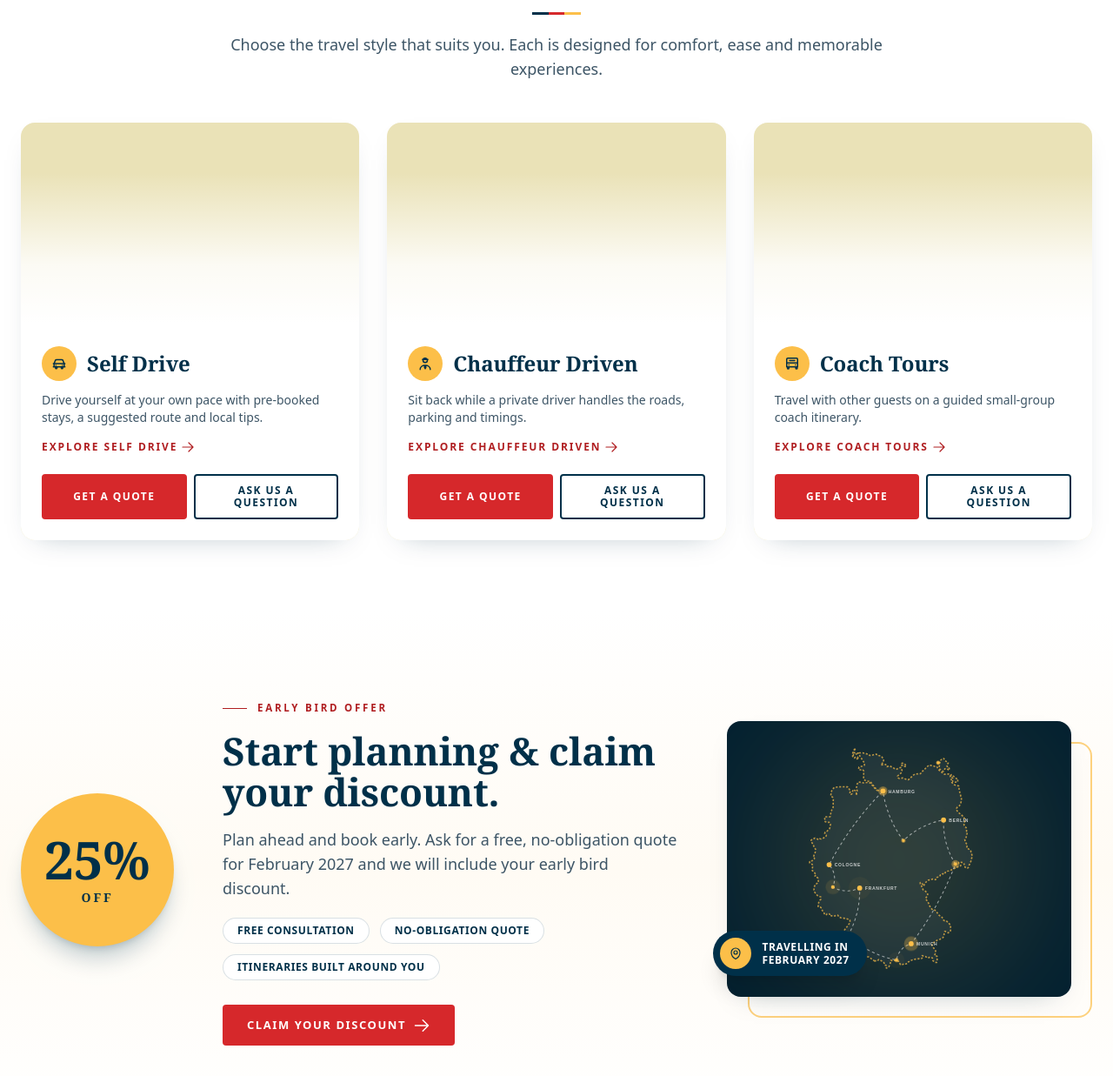
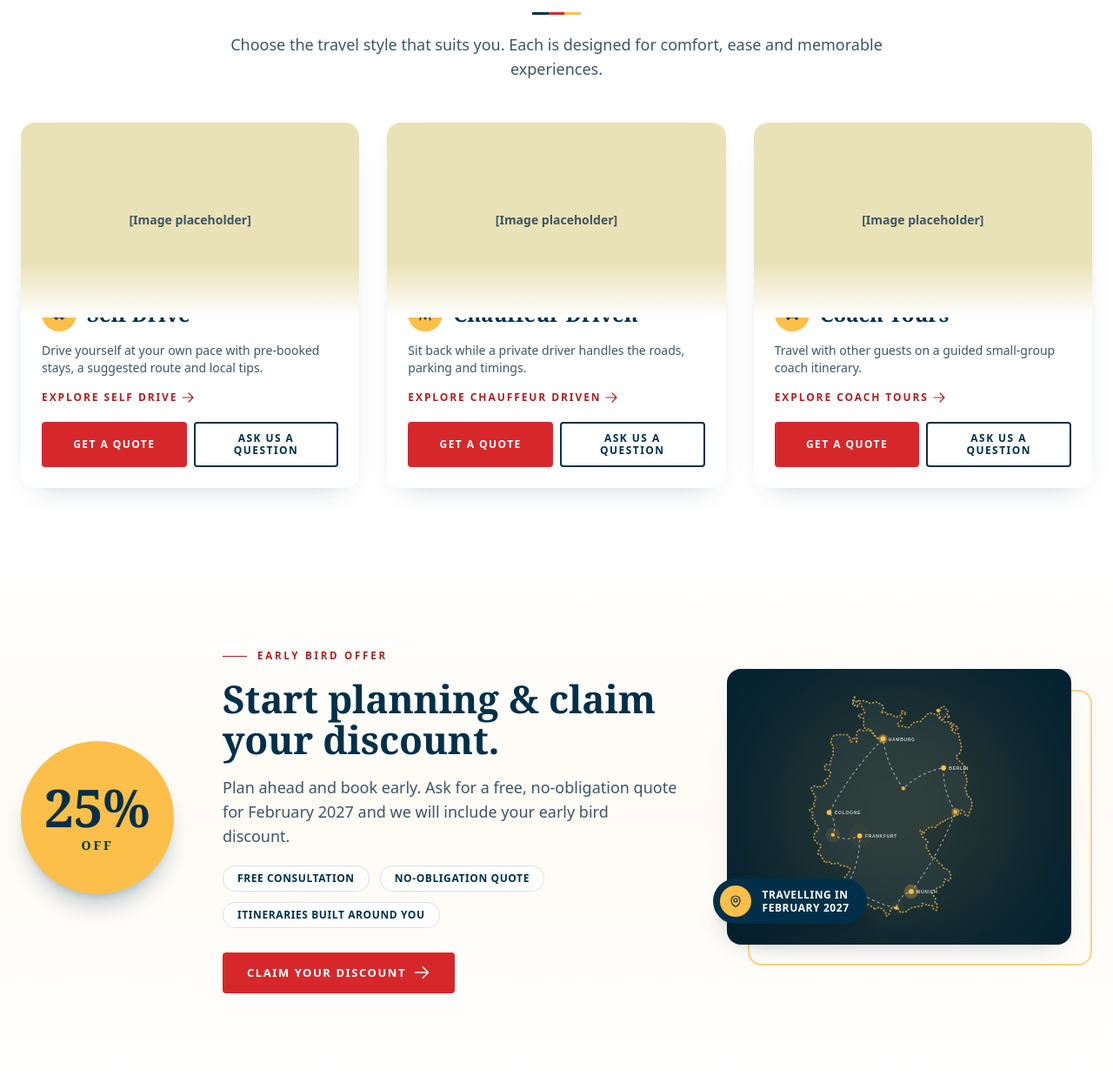
Before and after one commit to xfranzce/go-germany-tours, a Laravel app: page / in a window 1280 px wide. Shown: the part 1743-2980 px from the top of the page at 87% size. Run offline with Laravel 12, Linux system fonts and the light colour scheme; data comes from the database, SQL or seed files in the repository; data that the repository does not hold is empty; style sheets or scripts are compiled from the project's sources; parts of the project's set-up code (start-up, migrations or seed data) failed here and were passed over; some web fonts are replaced.

Commit message:
Home: signature cards with clear photo on top and white panel
Co-Authored-By: Claude Sonnet 5.5 <noreply@anthropic.com>

```diff
--- a/resources/views/home.blade.php
+++ b/resources/views/home.blade.php
@@ -73,10 +73,13 @@
             @foreach($tourTypes as $t)
                 @php $incl = array_slice(array_values(array_filter(array_map('trim', preg_split('/\R/', (string) $t->inclusions)))), 0, 3); @endphp
                 {{-- photo card: bright photo on top, fading into white where the icon, title and copy sit --}}
-                <article class="group relative isolate flex min-h-[30rem] w-[82%] shrink-0 snap-center flex-col md:w-auto md:shrink justify-end overflow-hidden rounded-2xl bg-white text-brand-navy shadow-card">
-                    <x-picture :path="$t->image" sizes="(min-width: 768px) 24rem, 82vw" class="absolute inset-0 -z-20 h-full w-full object-cover transition duration-[1200ms] group-hover:scale-105"/>
-                    <div class="absolute inset-0 -z-10 bg-gradient-to-t from-white from-[52%] via-white/85 via-[66%] to-transparent to-[88%]" aria-hidden="true"></div>
-                    <div class="p-6 pt-48">
+                <article class="group flex w-[82%] shrink-0 snap-center flex-col overflow-hidden rounded-2xl bg-white text-brand-navy shadow-card md:w-auto md:shrink">
+                    {{-- clear, bright photo on top, melting softly into the white panel below --}}
+                    <div class="relative h-56 shrink-0 overflow-hidden">
+                        <x-picture :path="$t->image" sizes="(min-width: 768px) 24rem, 82vw" class="h-full w-full object-cover transition duration-[1200ms] group-hover:scale-105"/>
+                        <div class="absolute inset-x-0 bottom-0 h-16 bg-gradient-to-t from-white to-transparent" aria-hidden="true"></div>
+                    </div>
+                    <div class="-mt-6 flex flex-1 flex-col p-6 pt-0">
                         <div class="flex items-center gap-3">
                             <span class="grid size-10 shrink-0 place-items-center rounded-full bg-brand-gold text-brand-navy" aria-hidden="true"><x-icon :name="$icons[$t->slug] ?? 'pin'" class="h-5 w-5"/></span>
                             <h3 class="text-brand-navy"><a href="{{ route('tours.show', $t->slug) }}" class="hover:underline">{{ $t->name }}</a></h3>
@@ -88,7 +91,7 @@
                             </ul>
                         @endif
                         <a href="{{ route('tours.show', $t->slug) }}" class="mt-4 inline-flex items-center gap-1 text-xs font-bold uppercase tracking-[0.16em] text-brand-red-dark hover:underline">Explore {{ $t->name }} <x-icon name="arrow-right" class="h-4 w-4"/></a>
-                        <div class="mt-5 grid grid-cols-2 gap-2">
+                        <div class="mt-auto grid grid-cols-2 gap-2 pt-5">
                             <x-button size="sm" data-title="Get a quote: {{ $t->name }}" data-prefill="Interested in: {{ $t->name }} tours."
                                       @click="$store.modal.show({form:'package_quote', ...$el.dataset})">Get a quote</x-button>
                             <x-button variant="outline" size="sm" data-title="Ask us a question" data-subtitle="{{ $t->name }} tours" data-prefill="Question about {{ $t->name }} tours: "
```
